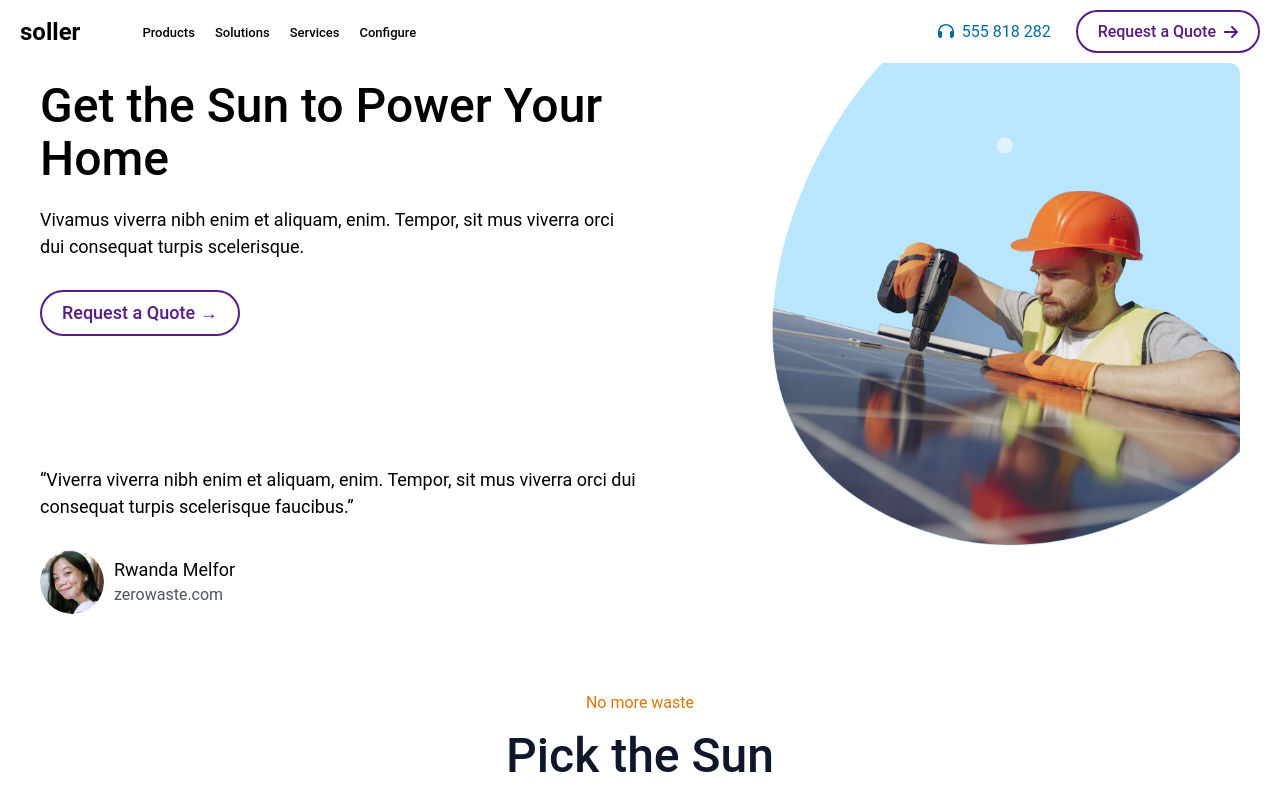
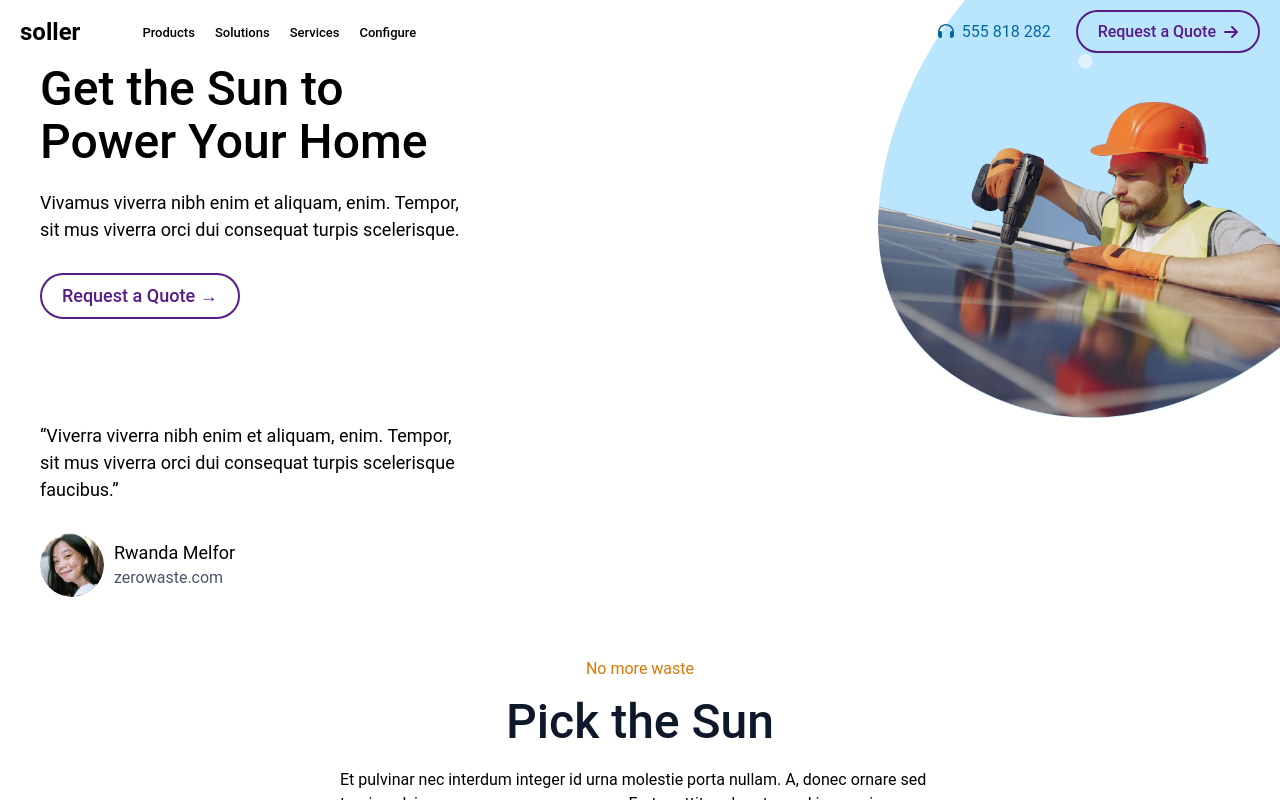
Before and after one commit to WictorLopes/soller, a React (Vite) app: page / in a window 1280 px wide. Built offline with nearby package versions, Linux system fonts and the light colour scheme.

Commit message:
ajuste no carrossel e na imagem da primeira seção + favicon

```diff
--- a/index.html
+++ b/index.html
@@ -2,7 +2,7 @@
 <html lang="en">
   <head>
     <meta charset="UTF-8" />
-    <link rel="icon" type="image/svg+xml" href="/vite.svg" />
+    <link rel="icon" type="image/x-icon" href="/favicon.ico" />
     <meta name="viewport" content="width=device-width, initial-scale=1.0" />
     <title>Soller</title>
   </head>
--- a/src/pages/Fifth.css
+++ b/src/pages/Fifth.css
@@ -1,3 +1,8 @@
+html, body {
+  overflow: auto; /* Certifica que o scroll esteja ativo */
+  height: 100%;
+}
+
 .fifth {
   display: flex;
   padding: 60px 40px;
@@ -121,8 +126,8 @@
 .carousel {
   display: flex;
   gap: 20px;
-  overflow-x: auto;
   scroll-behavior: smooth;
+  overflow: auto;
   padding: 10px;
   width: 100%;
   background-color: transparent;
@@ -224,11 +229,13 @@
     background-color: transparent;
     display: flex;
     justify-content: center;
-    flex-wrap: wrap;
+  }
+  .carousel {
+    display: flex;
+    width: 100vw;
   }
   .arrowsResponsive {
     display: flex;
-    /* justify-content: center; */
     background-color: transparent;
     gap: 35%;
     margin-top: 2%;
--- a/src/pages/Fifth.jsx
+++ b/src/pages/Fifth.jsx
@@ -61,12 +61,8 @@ const Fifth = () => {
   const handleNext = () => {
     if (carouselRef.current) {
       const { scrollLeft, scrollWidth, clientWidth } = carouselRef.current;
-      let cardWidth = carouselRef.current.scrollWidth / testimonials.length; // Largura padrão
 
-      // Ajuste para telas pequenas
-      if (window.innerWidth <= 768) {
-        cardWidth = Math.min(clientWidth, 300); // Limita a largura do cartão em telas menores
-      }
+      let cardWidth = clientWidth;
 
       if (scrollLeft + clientWidth >= scrollWidth) {
         carouselRef.current.scrollTo({
@@ -75,7 +71,7 @@ const Fifth = () => {
         });
       } else {
         carouselRef.current.scrollBy({
-          left: cardWidth,
+          left: cardWidth -55,
           behavior: "smooth",
         });
       }
@@ -84,28 +80,23 @@ const Fifth = () => {
 
   const handlePrev = () => {
     if (carouselRef.current) {
-      const { scrollLeft, scrollWidth } = carouselRef.current;
-      let cardWidth = carouselRef.current.scrollWidth / testimonials.length; // Largura padrão
+      const { scrollLeft, scrollWidth, clientWidth } = carouselRef.current;
 
-      // Ajuste para telas pequenas
-      if (window.innerWidth <= 768) {
-        cardWidth = Math.min(carouselRef.current.clientWidth, 300); // Limita a largura do cartão em telas menores
-      }
+      let cardWidth = clientWidth;
 
       if (scrollLeft === 0) {
         carouselRef.current.scrollTo({
-          left: scrollWidth, // Move para o final
+          left: scrollWidth,
           behavior: "smooth",
         });
       } else {
         carouselRef.current.scrollBy({
-          left: -cardWidth,
+          left: -cardWidth +55,
           behavior: "smooth",
         });
       }
     }
   };
-
 
   return (
     <section className="fifth">
--- a/src/pages/Header.css
+++ b/src/pages/Header.css
@@ -15,6 +15,8 @@
   width: 100%;
   box-sizing: border-box;
   position: relative;
+  background-color: transparent;
+  z-index: 1;
 }
 
 .header-left {
@@ -22,12 +24,14 @@
   align-items: center;
   gap: 40px;
   flex-grow: 1;
+  background-color: transparent;
 }
 
 .header-right {
   display: flex;
   align-items: center;
   gap: 25px;
+  background-color: transparent;
 }
 
 .logo {
@@ -35,6 +39,7 @@
   font-weight: 700;
   color: black;
   margin-right: 5%;
+  background-color: transparent;
 }
 
 .nav a {
@@ -42,6 +47,7 @@
   text-decoration: none;
   font-weight: 500;
   color: black;
+  background-color: transparent;
 }
 
 .nav a:hover {
@@ -51,6 +57,7 @@
 .header-right {
   display: flex;
   align-items: center;
+  background-color: transparent;
 }
 
 .contact-info {
@@ -59,6 +66,7 @@
   display: flex;
   align-items: center;
   gap: 8px;
+  background-color: transparent;
 }
 
 .header-button {
--- a/src/pages/Header.jsx
+++ b/src/pages/Header.jsx
@@ -18,8 +18,15 @@ const Header = () => {
 
       <div className="header-right">
         <div className="contact-info">
-          <span role="img" aria-label="phone">
-            <FontAwesomeIcon icon={faHeadphones} />
+          <span
+            role="img"
+            aria-label="phone"
+            style={{ backgroundColor: "transparent" }}
+          >
+            <FontAwesomeIcon
+              icon={faHeadphones}
+              style={{ backgroundColor: "transparent" }}
+            />
           </span>{" "}
           555 818 282
         </div>
--- a/src/pages/Hero.css
+++ b/src/pages/Hero.css
@@ -5,6 +5,7 @@
   padding: 0 40px;
   color: rgb(0, 0, 0);
   box-sizing: border-box;
+  position: relative;
 }
 
 .hero-content {
@@ -54,13 +55,17 @@
 }
 
 .hero-image {
-  position: relative;
-  max-width: 40%;
+  position: absolute;
+  top: -75px;
+  right: -2%;
+  width: 449px;
+  height: 500px;
 }
 
 .hero-image img {
-  width: 108%;
-  border-radius: 10px;
+  width: 100%;
+  height: 100%;
+  object-fit: scale-down;
 }
 
 .contact {
@@ -91,32 +96,11 @@
   .hero-content {
     max-width: 100%;
   }
-}
-
-/* Tablets e telas médias (até 1024px) */
-@media (max-width: 1024px) {
-  .hero {
-    background-size: contain; /* Ajustar imagem de fundo para telas médias */
-  }
-
-  .hero-content {
-    padding: 0 10px;
+  .hero-image {
+    position: relative;
+    top: -75px;
+    right: -25%;
+    width: 400px;
+    height: 400px;
   }
 }
-
-/* Telas grandes (acima de 1024px) */
-@media (min-width: 1025px) {
-  .hero {
-    flex-direction: row;
-    align-items: center;
-  }
-
-  .hero-content {
-    max-width: 600px;
-  }
-
-  .hero-image img {
-    width: 100%;
-    height: auto;
-  }
-}
```
Also changed, not shown: 1 other file (tests, documents, lock files or other folders).
